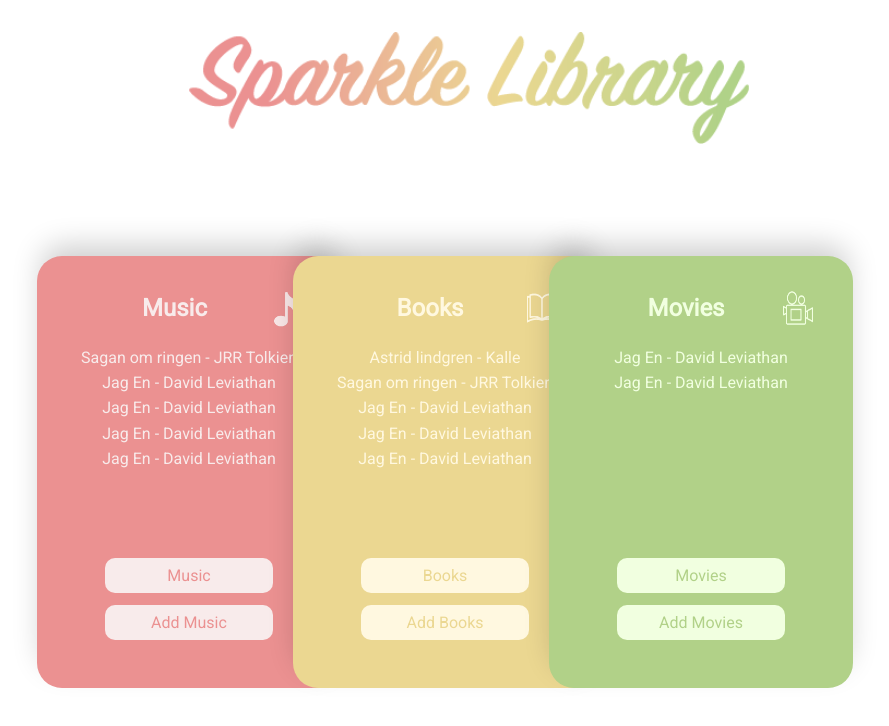
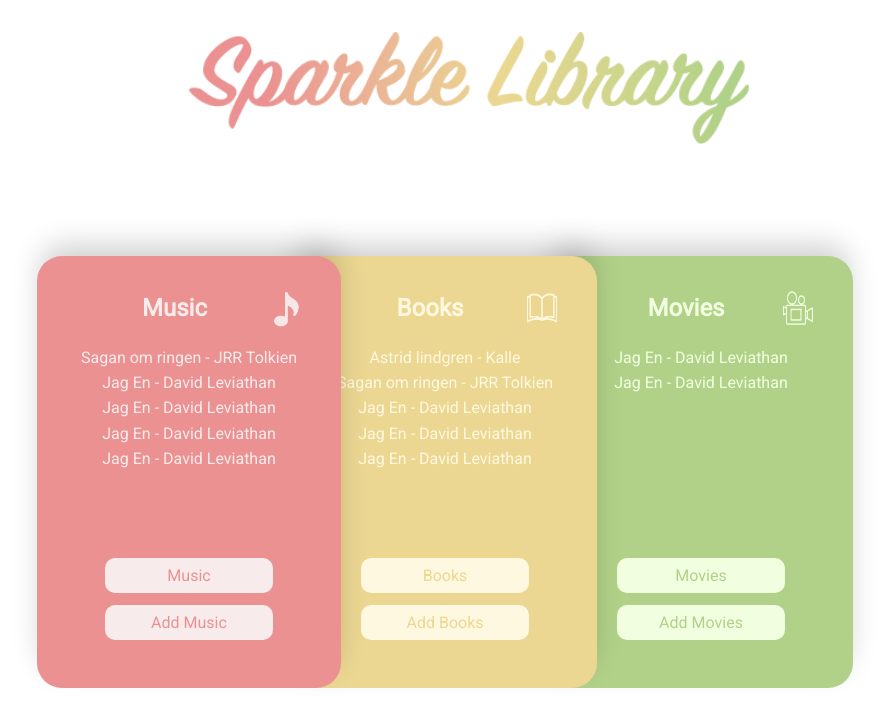
Before and after one commit to neda-jahadi/Sparkles, a React (Create React App) app: page / in a window 1280 px wide. Shown: the top 726 px of the page, without its empty margins (171-1060 px from the left). Built offline with nearby package versions, Linux system fonts and the light colour scheme.

Commit message:
App.js tog bort accidentally och skapade igen

```diff
--- a/src/App.js
+++ b/src/App.js
@@ -27,26 +27,15 @@ function App() {
 			content = (
 				<>
 					<div className="start-card-wrapper">
-						<input type="radio" id="x1" className="radio" name="x"/>
-						<label htmlFor="x1">
 						<div className="card first-card">
 							<StartCard genre={'music'}/>
 						</div>
-						</label>
-
-						<input type="radio" id="x2" className="radio" name="x"/>
-						<label htmlFor="x2">
 						<div className="card second-card">
 							<StartCard genre={'books'}/>
 						</div>
-						</label>
-
-						<input type="radio" id="x3" className="radio" name="x" defaultChecked/>
-						<label htmlFor="x3">
 						<div className="card third-card">
 							<StartCard genre={'movies'}/>
 						</div>
-						</label>
 					</div>
 				</>
 			)
```
Lines whose indentation alone changed are shown as unchanged.
